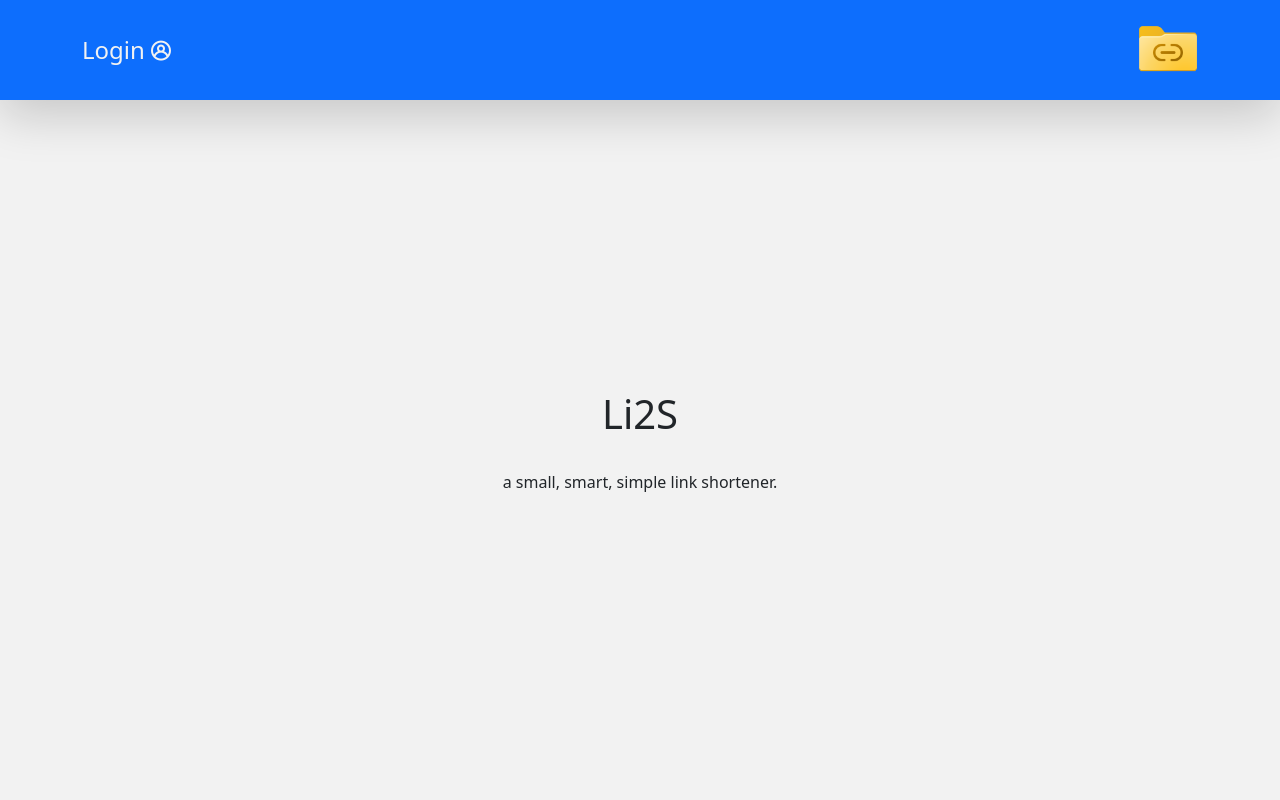
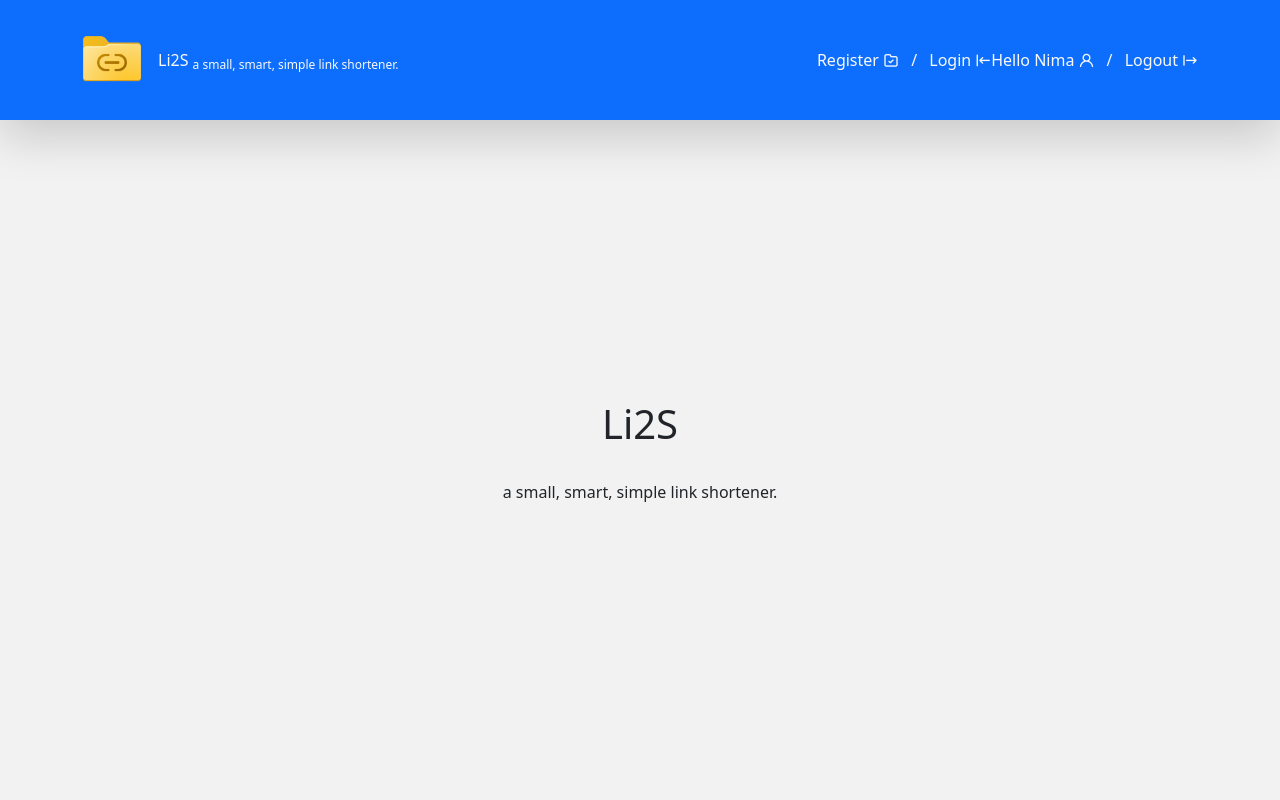
Before and after one commit to n2nima/Li2S, a PHP site: page / in a window 1280 px wide. Run offline with PHP 8.4, Linux system fonts and the light colour scheme.

Commit message:
final works

```diff
--- a/assets/styles/main.css
+++ b/assets/styles/main.css
@@ -2,23 +2,10 @@ body {
   background-color: #f2f2f2;
 }
 
-section#header {
-  width: 100%;
-  height: 100px;
+#header{
+  height: 120px;
 }
 
-section#header a {
-  text-decoration: none;
-  font-size: 24px;
-  color: #f2f2f2;
+#main{
+  height: calc(100vh - 120px);
 }
-
-section#main {
-  width: 100%;
-  height: calc(100vh - 100px);
-}
-
-div.submain {
-  width: 50%;
-  height: auto;
-}
--- a/index.html
+++ b/index.html
@@ -1,35 +1,53 @@
 <!DOCTYPE html>
 <html lang="en">
   <head>
-    <meta charset="UTF-8">
-    <meta name="viewport" content="width=device-width, initial-scale=1.0">
-    <link rel="stylesheet" href="https://unicons.iconscout.com/release/v4.0.8/css/line.css">
-    <link href="https://cdn.jsdelivr.net/npm/bootstrap@5.0.2/dist/css/bootstrap.min.css" rel="stylesheet" integrity="sha384-EVSTQN3/azprG1Anm3QDgpJLIm9Nao0Yz1ztcQTwFspd3yD65VohhpuuCOmLASjC" crossorigin="anonymous">
-    <link rel="stylesheet" href="assets/styles/main.css">
-    <link rel="shortcut icon" href="assets/logo.png" type="image/x-icon">
+    <meta charset="UTF-8" />
+    <meta name="viewport" content="width=device-width, initial-scale=1.0" />
+    <link
+      rel="stylesheet"
+      href="https://unicons.iconscout.com/release/v4.0.8/css/line.css"
+    />
+    <link
+      href="https://cdn.jsdelivr.net/npm/bootstrap@5.0.2/dist/css/bootstrap.min.css"
+      rel="stylesheet"
+      integrity="sha384-EVSTQN3/azprG1Anm3QDgpJLIm9Nao0Yz1ztcQTwFspd3yD65VohhpuuCOmLASjC"
+      crossorigin="anonymous"
+    />
+    <link rel="stylesheet" href="assets/styles/main.css" />
+    <link rel="shortcut icon" href="assets/logo.png" type="image/x-icon" />
     <title>Link 2 Short</title>
   </head>
   <body>
     <section id="header" class="bg-primary shadow-lg d-flex align-items-center">
       <div class="container">
         <div class="row">
-                <div class="col-6 d-flex justify-content-start align-items-center">
-                    <a href="#">
-                        Login<i class="uil uil-user-circle mx-1"></i>
-                    </a>
+          <div class="col-6 logo d-flex justify-content-start align-items-center">
+            <img src="assets/logo.png" alt="logo" width="60px"/>
+            <span class="text-light mx-3">Li2S <sub>a small, smart, simple link shortener.</sub></span>
           </div>
-                <div class="col-6 logo d-flex justify-content-end align-items-center"><img
-                        src="assets/logo.png"
-                        alt="logo" width="60px">
+          <div class="col-6 d-flex justify-content-end align-items-center">
+            <div class="out">
+                <a href="./register.php" class="text-light text-decoration-none">Register<i class="uil uil-folder-check ms-1"></i></a>
+            <span class="mx-2 text-light">/</span>
+            <a href="#" class="text-light text-decoration-none">Login<i class="uil uil-left-arrow-to-left ms-1"></i></a>
+            </div>
+            <div class="in">
+                <a href="#" class="text-light text-decoration-none">Hello <span>Nima</span><i class="uil uil-user ms-1"></i></a>
+            <span class="mx-2 text-light">/</span>
+            <a href="#" class="text-light text-decoration-none">Logout<i class="uil uil-arrow-from-right ms-1"></i></a>
+            </div>
           </div>
         </div>
       </div>
     </section>
-    <section id="main" class="d-flex flex-column justify-content-center align-items-center">
+
+    <section
+      id="main"
+      class="d-flex flex-column align-items-center justify-content-center"
+    >
       <h1>Li2S</h1>
-            <br>
+      <br />
       <p>a small, smart, simple link shortener.</p>
     </section>
   </body>
-
 </html>
```
Also changed, not shown: func/_config.sql (+16 -13 lines), func/connect.php (deleted, +0 -15 lines), login.html (+18 -11 lines), panel.html (+18 -11 lines), register.html (deleted, +0 -46 lines). Lines whose indentation alone changed are shown as unchanged.
